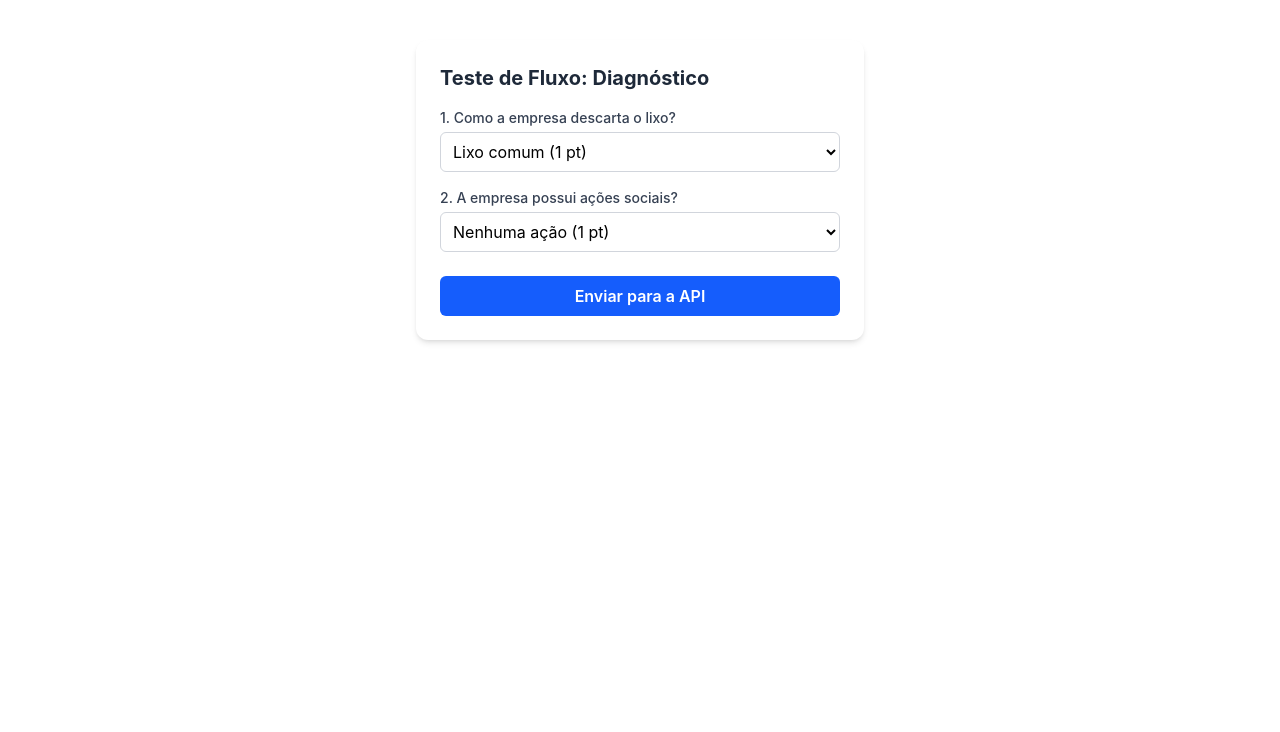
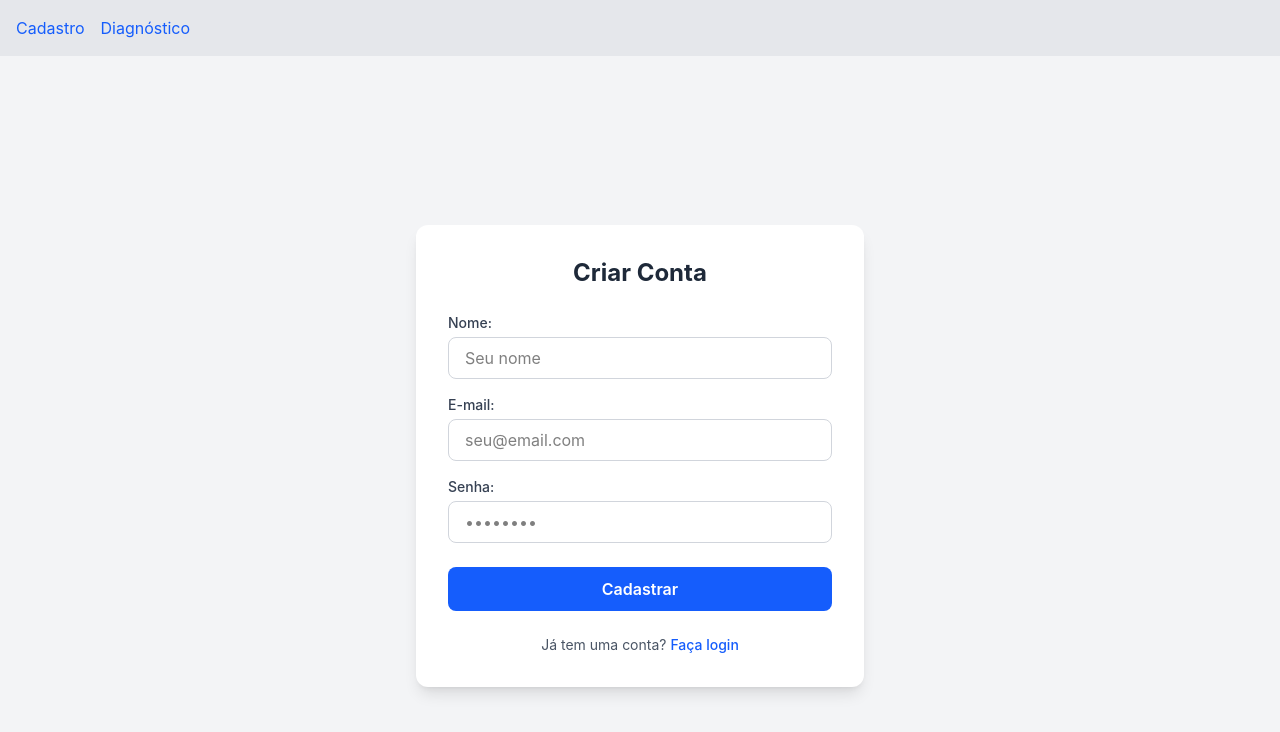
Before and after one commit to elc1090/project3-2026b-guigalmesh-guisdapi, a Vue app in the folder frontend/: page /cadastro in a window 1280 px wide. Shown: the top 732 px of the page. Built offline with nearby package versions, Linux system fonts and the light colour scheme.

Commit message:
feat: implement SignIn form and update routing structure

```diff
--- a/frontend/src/App.vue
+++ b/frontend/src/App.vue
@@ -1,8 +1,12 @@
 <script setup>
-import DiagnosticoTeste from './views/DiagnosticoTeste.vue'
-import SignInTeste from './views/SignInTeste.vue';
+
 </script>
 
 <template>
-  <DiagnosticoTeste />
+  <nav class="p-4 bg-gray-200 flex gap-4">
+    <router-link to="/cadastro" class="text-blue-600">Cadastro</router-link>
+    <router-link to="/diagnostico" class="text-blue-600">Diagnóstico</router-link>
+  </nav>
+
+  <router-view></router-view>
 </template>
--- a/frontend/src/main.js
+++ b/frontend/src/main.js
@@ -1,5 +1,8 @@
 import { createApp } from 'vue'
 import './style.css'
 import App from './App.vue'
+import router from './router/index.js'
 
-createApp(App).mount('#app')
+const app = createApp(App)
+app.use(router)
+app.mount('#app')
--- a/frontend/src/router/index.js
+++ b/frontend/src/router/index.js
@@ -1,8 +1,10 @@
 import { createRouter, createWebHistory } from 'vue-router'
 import DiagnosticoTeste from '../views/DiagnosticoTeste.vue'
+import SignInTeste from '../views/SignInTeste.vue'
 
 const routes = [
   { path: '/diagnostico', component: DiagnosticoTeste },
+  { path: '/cadastro', component: SignInTeste}
 ]
 
 export default createRouter({ history: createWebHistory(), routes })
--- a/frontend/src/views/SignInTeste.vue
+++ b/frontend/src/views/SignInTeste.vue
@@ -22,11 +22,58 @@ const cadastrarUsuario = async () => {
 </script>
 
 <template>
-    <div>Sign Up</div>
-    <form>
-        <label for="fname">E-mail:</label><br>
-        <input type="text">
-        <label for="fname">Password:</label><br>
-        <input type="text">
-    </form>
+  <div class="min-h-screen bg-gray-100 flex items-center justify-center p-4">
+
+    <div class="max-w-md w-full bg-white rounded-xl shadow-lg p-8">
+
+      <h2 class="text-2xl font-bold text-gray-800 text-center mb-6">
+        Criar Conta
+      </h2>
+
+      <form class="space-y-4">
+        <div>
+          <label for="username" class="block text-sm font-medium text-gray-700 mb-1">Nome:</label>
+          <input
+            type="text"
+            id="username"
+            placeholder="Seu nome"
+            class="w-full px-4 py-2 border border-gray-300 rounded-lg focus:ring-2 focus:ring-blue-500 focus:border-blue-500 outline-none transition"
+          >
+        </div>
+
+        <div>
+          <label for="email" class="block text-sm font-medium text-gray-700 mb-1">E-mail:</label>
+          <input
+            type="email"
+            id="email"
+            placeholder="seu@email.com"
+            class="w-full px-4 py-2 border border-gray-300 rounded-lg focus:ring-2 focus:ring-blue-500 focus:border-blue-500 outline-none transition"
+          >
+        </div>
+
+        <div>
+          <label for="password" class="block text-sm font-medium text-gray-700 mb-1">Senha:</label>
+          <input
+            type="password"
+            id="password"
+            placeholder="••••••••"
+            class="w-full px-4 py-2 border border-gray-300 rounded-lg focus:ring-2 focus:ring-blue-500 focus:border-blue-500 outline-none transition"
+          >
+        </div>
+
+        <button
+          type="button"
+          class="w-full bg-blue-600 hover:bg-blue-700 text-white font-semibold py-2.5 rounded-lg transition duration-200 mt-2"
+        >
+          Cadastrar
+        </button>
+      </form>
+
+      <p class="text-sm text-gray-600 text-center mt-6">
+        Já tem uma conta?
+        <a href="#" class="text-blue-600 hover:underline font-medium">Faça login</a>
+      </p>
+
+    </div>
+  </div>
 </template>
```
